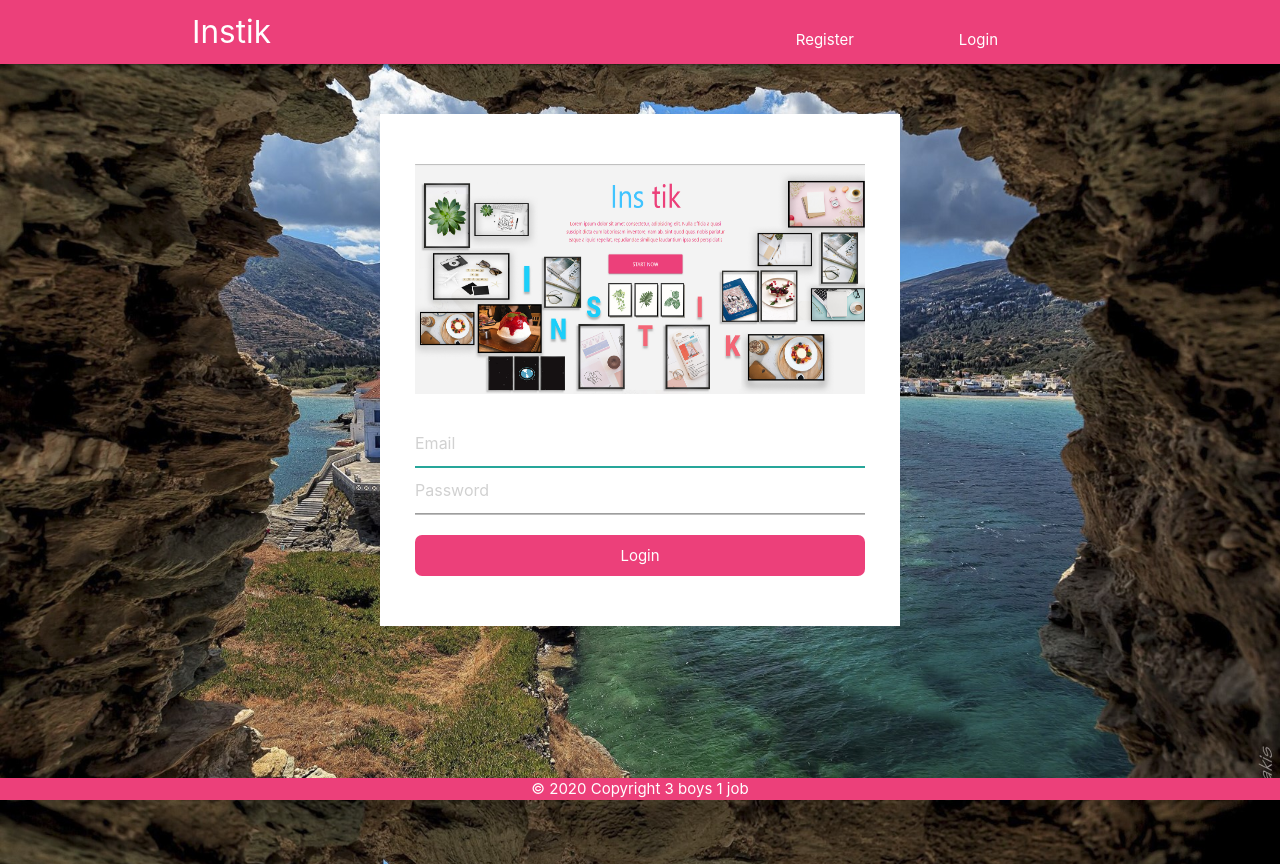
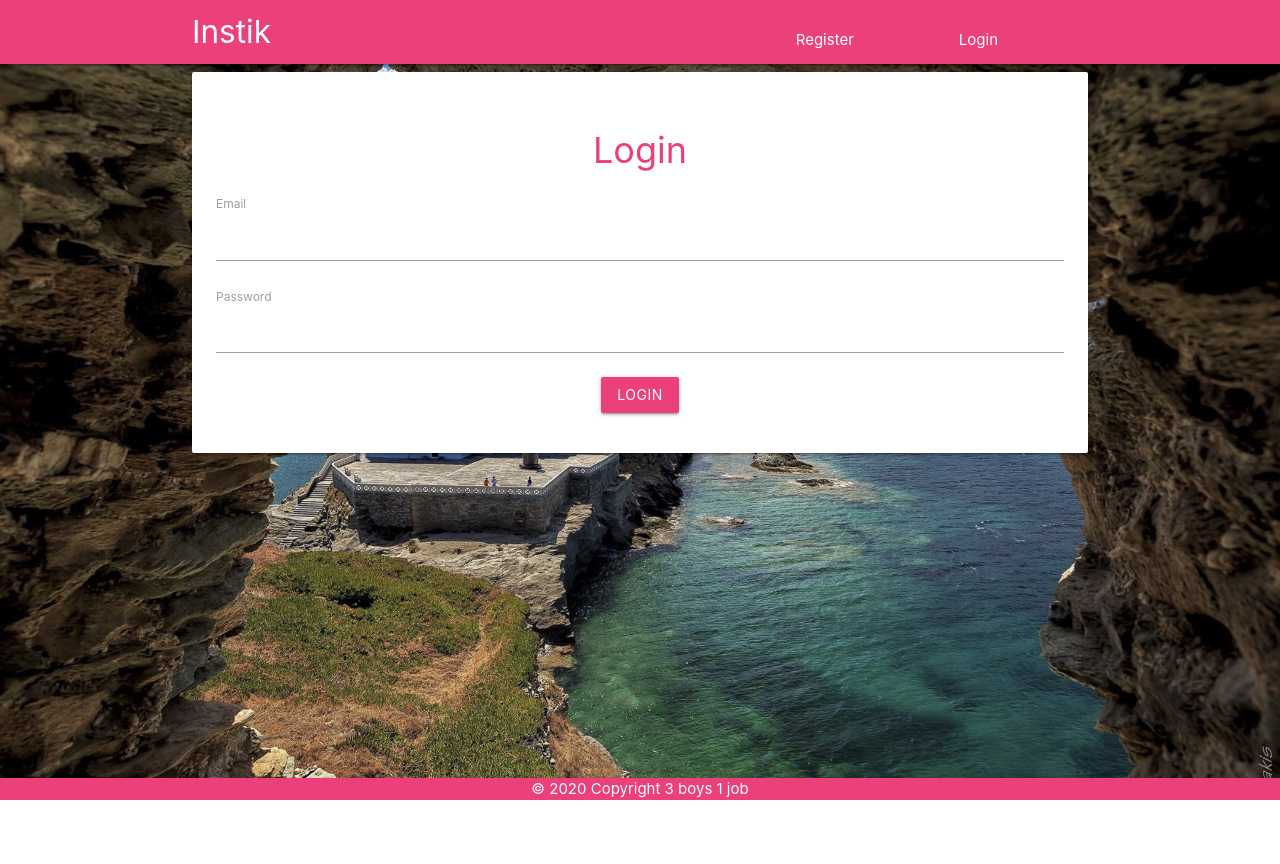
Before and after one commit to nttran123/instik-project, a Vue app: page /#/login in a window 1280 px wide. After the commit the page ends 800 px from the top, so only its background shows below. Built offline with nearby package versions, Linux system fonts and the light colour scheme; no server answers.

Commit message:
merge file

```diff
--- a/src/components/auth/Login.vue
+++ b/src/components/auth/Login.vue
@@ -1,140 +1,79 @@
 <template>
-    <div class="login-container">
-        <el-form
-            ref="loginForm"
-            :model="loginForm"
-            :rules="loginRules"
-            class="login-form"
-            autocomplete="on"
-            label-position="left"
-        >
-            <el-image :src="url" />
+    <div class="login container">
+        <form
+            @submit.prevent="login"
+            class="card-panel">
 
-            <el-form-item prop="username">
-                <el-input
-                ref="username"
-                v-model="loginForm.username"
-                placeholder="Email"
-                name="username"
-                type="text"
-                tabindex="1"
-                autocomplete="on"
-                />
-            </el-form-item>
-
-            <el-tooltip
-                v-model="capsTooltip"
-                content="Caps lock is On"
-                placement="right"
-                manual
-            >
-                <el-form-item prop="password">
-                <el-input
-                    :key="passwordType"
-                    ref="password"
-                    v-model="loginForm.password"
-                    :type="passwordType"
-                    placeholder="Password"
-                    name="password"
-                    tabindex="2"
-                    autocomplete="on"
-                    @keyup.native="checkCapslock"
-                    @blur="capsTooltip = false"
-                    @keyup.enter.native="handleLogin"
-                />
-                </el-form-item>
-            </el-tooltip>
-
-            <div v-if="showLog">
-                <ErrorDialog :textMsg="messages"/>
+            <h2 class="center pink-text text-lighten-1">
+                Login
+            </h2>
+            <div class="field">
+                <label for="email">
+                    Email
+                </label>
+                <input type="text" name="email"
+                    v-model="email">
             </div>
-
-
-            <el-button
-                class="btn-submit"
-                :loading="loading"
-                @click.native.prevent="handleLogin"
-            >
-                Login
-            </el-button>
-        </el-form>
+            <div class="field">
+                <label for="password">
+                    Password
+                </label>
+                <input type="password" name="password"
+                    v-model="password">
+            </div>
+            <p class="red-text center"
+                v-if="feedback">
+                {{ feedback }}
+            </p>
+            <div class="field center">
+                <button class="btn pink lighten-1">
+                    login
+                </button>
+            </div>
+        </form>
     </div>
 </template>
 
 <script>
-import ErrorDialog from '@/components/Dialog/ErrorDialog'
-import { validEmail } from '@/utils/validate'
 import firebase from 'firebase'
-
 export default {
     name: 'login',
-    components: { ErrorDialog },
     data(){
-        const validateUsername = (rule, value, callback) => {
-            if (value.length < 5) {
-                callback(new Error('Please enter the correct username or email'))
-            } else if (!validEmail(value)) {
-                callback(new Error('Email is incorrect'))
-            } else {
-                callback()
-            }
-        }
-        const validatePassword = (rule, value, callback) => {
-            if (value.length < 6) {
-                callback(new Error('The password can not be less than 6 digits'))
-            } else {
-                callback()
-            }
-        }
         return {
-            loginForm: {
-                username: '',
-                password: ''
-            },
-            loginRules: {
-                username: [{ required: true, trigger: 'blur', validator: validateUsername }],
-                password: [{ required: true, trigger: 'blur', validator: validatePassword }]
-            },
-            showFormResetPassword: false,
-            passwordType: 'password',
-            capsTooltip: false,
-            loading: false,
-            messages: null,
-            showLog: false,
-            url: require('@/assets/logo.png')
-        }
-    },
-    mounted() {
-        //focus
-        if (this.loginForm.username === '') {
-            this.$refs.username.focus()
-        } else if (this.loginForm.password === '') {
-            this.$refs.password.focus()
+            email: null,
+            password: null,
+            feedback: null
         }
     },
     methods:{
-        checkCapslock(e) {
-            const { key } = e
-            this.capsTooltip = key && key.length === 1 && (key >= 'A' && key <= 'Z')
-        },
-        handleLogin() {
-            this.$refs.loginForm.validate(valid => {
-                if (valid) {
-                    this.loading = true
-                    this.showLog = false
-
-                    firebase.auth().signInWithEmailAndPassword(this.loginForm.username, this.loginForm.password).then(cred =>
+        login(){
+            //validation
+            if(this.email && this.password){
+                this.feedback = null
+                //sign in to the web using firebase method
+                firebase.auth().signInWithEmailAndPassword(this.email, this.password).then(cred =>
                 {
-                        this.loading = false
                 this.$router.push({ name: 'HomeUser'}) //after login, direct to home user page
                 }).catch(err => {
-                        this.loading = false
-                        this.showLog = true
-                        this.messages = err
+                    alert(err)
                 })
             }
-            })
-        },
+            else{
+                if(!this.email && this.password)
+                {
+                    this.feedback = "Please enter your Email"
+                }
+                else if(this.email && !this.password)
+                {
+                    this.feedback = "Please enter your Password"
+                }
+                else
+                {
+                    this.feedback = "Please enter your Email and password"
+                }
+            }
+
+        }
     },
     beforeCreate() {
     document.body.className = "body-bg-image";
@@ -143,82 +82,19 @@
 }
 </script>
 
-<style lang="scss" scoped>
-.login-container {
-    min-height: 100%;
-    width: 100%;
-    overflow: hidden;
-    position: absolute;
-
-    .login-form {
-        position: relative;
-        width: 520px;
-        max-width: 100%;
-        padding: 0 35px 0;
-        margin: 0 auto;
-        overflow: hidden;
-        background: #ffffff;
-        margin-top: 50px;
-
-        .btn-submit {
-            width: 100%;
-            border: none;
-            border-radius: 7px;
-            padding: 12px;
-            margin-bottom: 50px;
-            background: #ec407a;
-            color: #ffffff;
-            margin-top: 20px;
+<style>
+    .login{
+        max-width: 500px;
+        margin-top: 60px;
     }
+    .login h2{
+        font-size: 2.4em;
     }
+    .login .field{
+        margin-bottom: 16px;
+    }
+    label{
+        color: #000;
+        font-size: 16px;
     }
 </style>
-
-<style lang="scss">
-/* reset element-ui css */
-.login-container {
-    .el-image {
-        width: 100%;
-        text-align: center;
-        margin-top: 50px;
-
-        img {
-            width: 100%;
-            height: 230px;
-        }
-    }
-
-    .el-input {
-        display: inline-block;
-        height: 47px;
-        width: 100%;
-        float: left;
-
-        input {
-            background: transparent;
-            border: 0px;
-            -webkit-appearance: none;
-            border-radius: 0px;
-            padding: 0;
-            margin-bottom: 0;
-            color: #000;
-            height: 47px;
-        }
-    }
-
-    .el-form-item {
-        margin-top: 20px;
-
-        .el-input {
-            border-bottom: 1px solid #BDBDBD;
-            color: #454545;
-        }
-    }
-
-    .el-form-item__content {
-        .el-form-item__error {
-            color: #ff0000;
-        }
-    }
-}
-</style>
```
Lines whose indentation alone changed are shown as unchanged.
